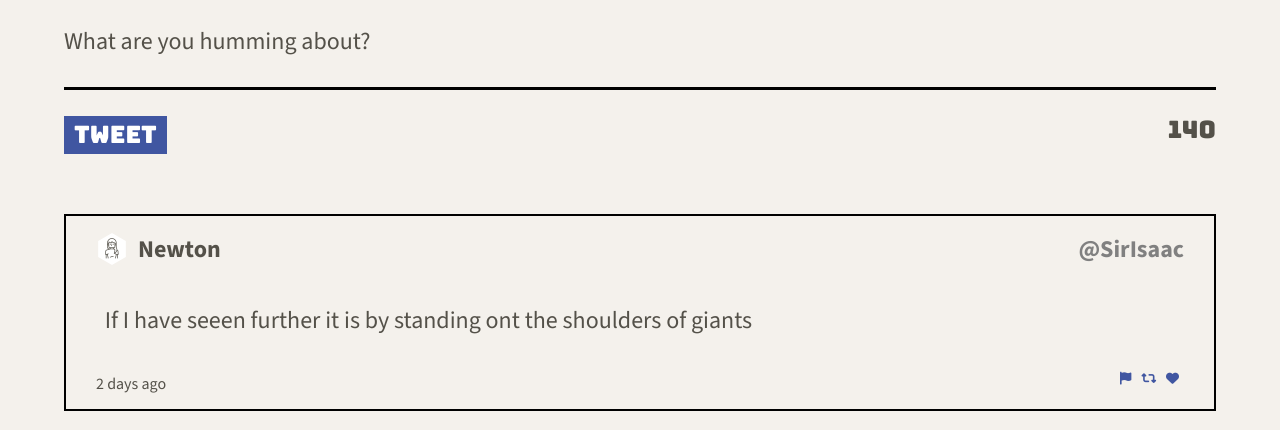
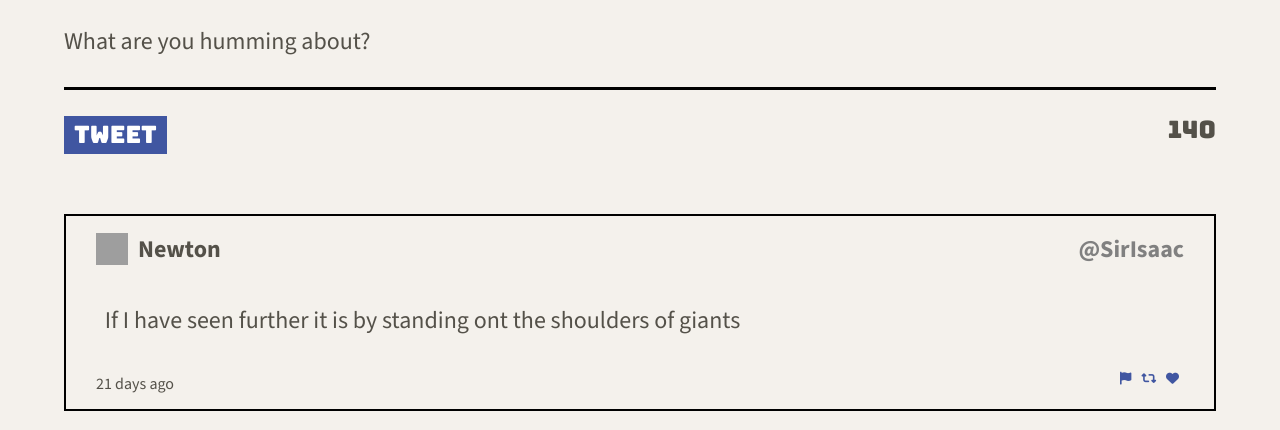
Before and after one commit to shanelbb/tweeter, a website: page public/index.html in a window 1280 px wide. Shown: the part 522-952 px from the top of the page. Drawn offline with nearby package versions, Linux system fonts and the light colour scheme; grey boxes are pictures that could not be loaded.

Commit message:
Add dynamic tweet content in client.js. Add datConverter, createTweetElement, renderTweets and loadTweets functions.

```diff
--- a/public/index.html
+++ b/public/index.html
@@ -58,24 +58,7 @@
           </div>
         </form>
       </section>
-      <article class="tweet-container">
-        <div class="tweet-profile">
-          <div class="tweet-profile-data">
-            <img src="./images/profile-hex.png" />
-            <h2>Newton</h2>
-          </div>
-          <h2 class="user-handle">@SirIsaac</h2>
-        </div>
-        <p class="tweet-text-area" name="tweets" id="tweets">If I have seeen further it is by standing ont the shoulders of giants</p>
-        <div class="tweet-footer">
-          <p>2 days ago</p>
-          <ul>
-            <li><i class="fa-solid fa-flag"></i></li>
-            <li><i class="fa-solid fa-retweet"></i></li>
-            <li><i class="fa-solid fa-heart"></i></li>
-          </ul>
-        </div>
-      </article>
+      <section class="tweets-container"></section>
     </main>
     <!-- Page-specific (main) content here -->
     <main class="container"></main>
--- a/public/scripts/client.js
+++ b/public/scripts/client.js
@@ -3,3 +3,78 @@
  * jQuery is already loaded
  * Reminder: Use (and do all your DOM work in) jQuery's document ready function
  */
+
+const tweetData = [
+  {
+    user: {
+      name: "Newton",
+      avatars: "https://i.imgur.com/73hZDYK.png",
+      handle: "@SirIsaac",
+    },
+    content: {
+      text: "If I have seen further it is by standing on the shoulders of giants",
+    },
+    created_at: 1711600892431,
+  },
+  {
+    user: {
+      name: "Descartes",
+      avatars: "https://i.imgur.com/nlhLi3I.png",
+      handle: "@rd",
+    },
+    content: {
+      text: "Je pense , donc je suis",
+    },
+    created_at: 1711687292431,
+  },
+];
+
+$(() => {
+  loadTweets();
+})
+
+const dateConverter = (date) => {
+  const now = Date.now();
+  const diff = Math.floor((now - date) / 1000 / 60 / 60 / 24);
+  return diff;
+};
+
+const createTweetElement = (userTweet) => {
+  const days = dateConverter(userTweet.created_at);
+  const element = `
+  <article class="tweet-container">
+        <div class="tweet-profile">
+          <div class="tweet-profile-data">
+            <img src="${userTweet.user.avatars}" />
+            <h2>${userTweet.user.name}</h2>
+          </div>
+          <h2 class="user-handle">${userTweet.user.handle}</h2>
+        </div>
+        <p class="tweet-text-area" name="tweets" id="tweets">If I have seen further it is by standing ont the shoulders of giants</p>
+        <div class="tweet-footer">
+          <p>${days} days ago</p>
+          <ul>
+            <li><i class="fa-solid fa-flag"></i></li>
+            <li><i class="fa-solid fa-retweet"></i></li>
+            <li><i class="fa-solid fa-heart"></i></li>
+          </ul>
+        </div>
+      </article>
+  `;
+  return element;
+};
+
+const renderTweets = (dataObj) => {
+  for (const data of dataObj) {
+    const element = createTweetElement(data);
+    $('.tweets-container').append(element)
+  }
+}
+
+const loadTweets = () => {
+  renderTweets(tweetData);
+}
+
+
+console.log($tweet); // to see what it looks like
+$('#tweets-container').append($tweet); // to add it to the page so we can make sure it's got all the right elements, classes, etc.
--- a/public/styles/tweet.css
+++ b/public/styles/tweet.css
@@ -1,3 +1,7 @@
+.tweets-container {
+  margin: 0px 0px 30px;
+}
+
 .tweet-container {
   border: 2px solid black;
   background-color: #f4f1ec;
--- a/server/data-files/initial-tweets.json
+++ b/server/data-files/initial-tweets.json
@@ -8,7 +8,7 @@
     "content": {
       "text": "If I have seen further it is by standing on the shoulders of giants"
     },
-    "created_at": 1713270728572
+    "created_at": 1713283686107
   },
   {
     "user": {
@@ -19,6 +19,6 @@
     "content": {
       "text": "Je pense , donc je suis"
     },
-    "created_at": 1713357128572
+    "created_at": 1713370086107
   }
 ]
```
